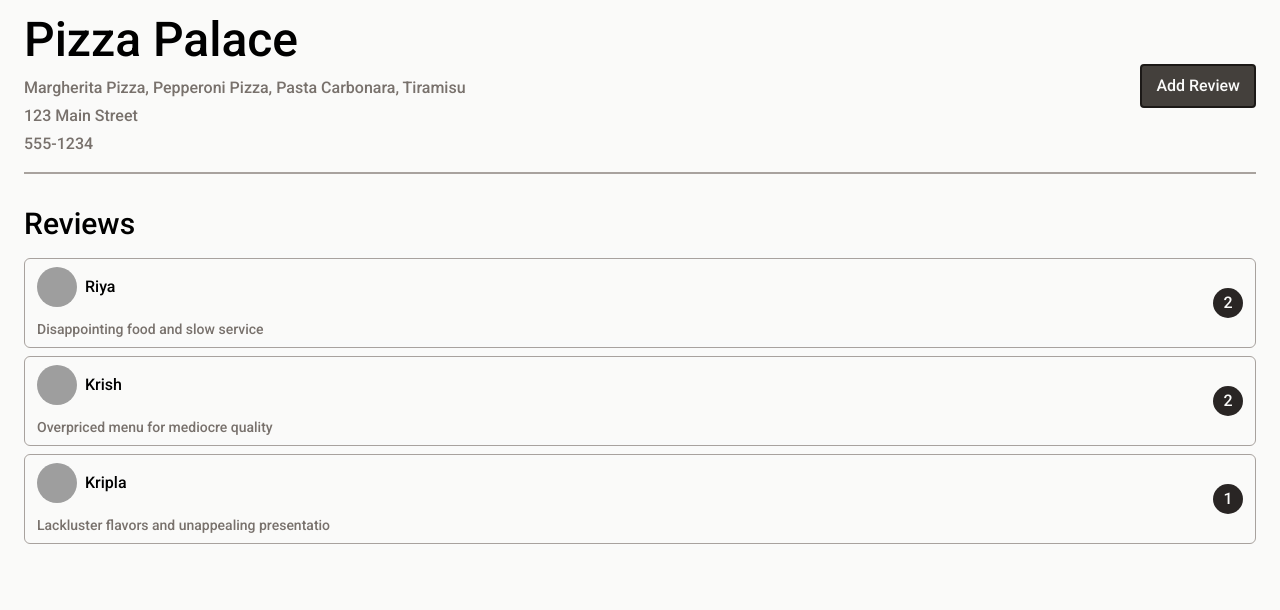
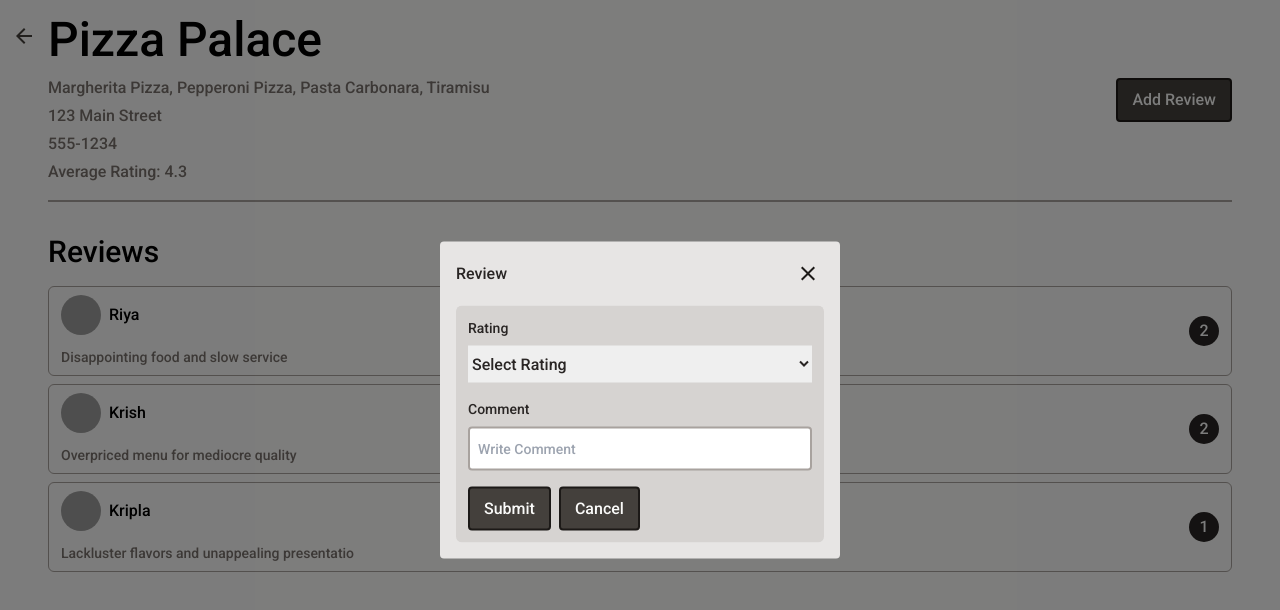
Before and after one commit to vivekbhatt07/MCR-6, a React (Vite) app: page /restaurantList/1 in a window 1280 px wide. Both pictures are taken after a click on the button "Add Review". Shown: the top 610 px of the page. Built offline with nearby package versions, Linux system fonts and the light colour scheme; grey boxes are pictures that could not be loaded.

Commit message:
Basic: Completed

```diff
--- a/src/Components/ModalProvider/index.jsx
+++ b/src/Components/ModalProvider/index.jsx
@@ -16,7 +16,7 @@ const ModalProvider = (props) => {
               handleClick={() => closeModal()}
               className="text-stone-950 hover:text-stone-950"
             >
-              <CloseIcon className="dark:text-stone-50" />
+              <CloseIcon className="text-stone-900" />
             </IconActionBtn>
           </div>
           <div className="bg-stone-50 rounded-md overflow-hidden">
--- a/src/Components/PageContainer/index.jsx
+++ b/src/Components/PageContainer/index.jsx
@@ -3,7 +3,8 @@ import React from "react";
 const PageContainer = (props) => {
   const { className, children } = props;
   const classes =
-    "min-h-screen max-w-[1280px] mx-auto bg-stone-50 py-4 px-6 " + className;
+    "min-h-screen max-w-[1280px] mx-auto bg-stone-50 py-4 px-12 relative " +
+    className;
   return <div className={classes}>{children}</div>;
 };
 
--- a/src/Components/TextInput/index.jsx
+++ b/src/Components/TextInput/index.jsx
@@ -7,7 +7,6 @@ const TextInput = (props) => {
     inputValue,
     inputPlaceholder,
     inputHandle,
-    isValid,
     className,
     TextInputStyles,
   } = props;
@@ -22,7 +21,6 @@ const TextInput = (props) => {
       value={inputValue}
       placeholder={inputPlaceholder}
       onChange={inputHandle}
-      aria-invalid={!isValid}
       className={classes}
       style={{ ...TextInputStyles }}
       required
--- a/src/Components/index.jsx
+++ b/src/Components/index.jsx
@@ -9,6 +9,8 @@ import {
   OutlinedActionBtn,
   TextActionLink,
 } from "./Actions";
+import TextInputLabel from "./TextInputLabel";
+import TextInput from "./TextInput";
 
 export {
   Card,
@@ -20,4 +22,6 @@ export {
   TextActionLink,
   OuterCard,
   ReviewCard,
+  TextInputLabel,
+  TextInput,
 };
--- a/src/Pages/Detail/index.jsx
+++ b/src/Pages/Detail/index.jsx
@@ -1,22 +1,79 @@
-import React from "react";
-import { useParams } from "react-router-dom";
+import React, { useState } from "react";
+import { useParams, useNavigate } from "react-router-dom";
+import ArrowBackIcon from "@mui/icons-material/ArrowBack";
 import {
   ContainedActionBtn,
+  IconActionBtn,
+  ModalProvider,
   PageContainer,
   ReviewCard,
+  TextInputLabel,
+  TextInput,
 } from "../../Components";
 import { useData } from "../../Context/DataContext";
 
 const Detail = () => {
   const { restaurantId } = useParams();
-  const { restaurantList } = useData();
+  const { restaurantList, setRestaurantList } = useData();
+  const navigate = useNavigate();
+  const [isReviewModalOpen, setIsReviewModalOpen] = useState(false);
+  const openReviewModal = () => setIsReviewModalOpen(true);
+  const closeReviewModal = () => setIsReviewModalOpen(false);
 
   const getRestaurant = restaurantList.find((currentRestaurant) => {
     return currentRestaurant.id == restaurantId;
   });
 
+  const [reviewData, setReviewData] = useState({
+    reviewRating: "",
+    reviewComment: "",
+  });
+
+  const reviewDatahandler = (event) => {
+    const { name, value } = event.target;
+    return setReviewData((prevReviewData) => {
+      return { ...prevReviewData, [name]: value };
+    });
+  };
+
+  const reviewSubmitHandler = (event) => {
+    event.preventDefault();
+    setRestaurantList((prevRestaurantList) => {
+      return prevRestaurantList.map((currentRestaurant) => {
+        return currentRestaurant.id == getRestaurant?.id
+          ? {
+              ...currentRestaurant,
+              ratings: [
+                ...currentRestaurant.ratings,
+                {
+                  rating: reviewData.reviewRating,
+                  comment: reviewData.reviewComment,
+                  revName: "Vivek",
+                  pp: "https://res.cloudinary.com/duqsyuriy/image/upload/v1687520455/Avatar/AvatarFifteen_wmdlk9.svg",
+                },
+              ],
+            }
+          : currentRestaurant;
+      });
+    });
+    console.log(reviewData);
+    setReviewData({
+      reviewRating: "",
+      reviewComment: "",
+    });
+    closeReviewModal();
+  };
+
   return (
     <PageContainer className="flex flex-col">
+      <IconActionBtn
+        handleClick={() => {
+          navigate(-1);
+        }}
+        className="absolute top-[20px] left-[8px]"
+      >
+        <ArrowBackIcon />
+      </IconActionBtn>
       <div className="flex justify-between pb-4 border-b-2 border-stone-400">
         <div className="flex flex-col gap-1">
           <h1 className="text-5xl mb-2">{getRestaurant?.name}</h1>
@@ -27,15 +84,84 @@ const Detail = () => {
               })
               .join(",  ")}
           </p>
+
           <span className="text-stone-500 font-normal">
             {getRestaurant?.address}
           </span>
           <span className="text-stone-500 font-normal">
             {getRestaurant?.phone}
           </span>
+          <p className="text-stone-500 font-normal">
+            Average Rating: {getRestaurant?.averageRating}
+          </p>
         </div>
         <div className="flex items-center">
-          <ContainedActionBtn>Add Review</ContainedActionBtn>
+          <ModalProvider
+            modalTitle="Review"
+            isOpen={isReviewModalOpen}
+            closeModal={closeReviewModal}
+            modalBtnVariant={
+              <ContainedActionBtn handleClick={openReviewModal}>
+                Add Review
+              </ContainedActionBtn>
+            }
+          >
+            <form
+              className="flex flex-col p-3 bg-stone-300 gap-4"
+              onSubmit={reviewSubmitHandler}
+            >
+              {/* <TextInputLabel labelText="Name">
+                <TextInput
+                  className="py-2"
+                  name="reviewName"
+                  onChange={reviewDatahandler}
+                  value={reviewData.reviewName}
+                />
+              </TextInputLabel> */}
+              <TextInputLabel labelText="Rating">
+                <select
+                  className="py-2"
+                  name="reviewRating"
+                  onChange={reviewDatahandler}
+                  value={reviewData.reviewRating}
+                  defaultValue="none"
+                >
+                  <option value="none">Select Rating</option>
+                  <option value="1">1</option>
+                  <option value="2">2</option>
+                  <option value="3">3</option>
+                  <option value="4">4</option>
+                  <option value="5">5</option>
+                </select>
+              </TextInputLabel>
+              <TextInputLabel labelText="Comment">
+                <TextInput
+                  inputName="reviewComment"
+                  inputType="text"
+                  inputPlaceholder="Write Comment"
+                  inputHandle={reviewDatahandler}
+                  inputValue={reviewData.reviewComment}
+                />
+              </TextInputLabel>
+              <div className="flex gap-2">
+                <ContainedActionBtn containBtnType="submit">
+                  Submit
+                </ContainedActionBtn>
+                <ContainedActionBtn
+                  containBtnType="button"
+                  handleClick={() => {
+                    closeReviewModal();
+                    setReviewData({
+                      reviewRating: "",
+                      reviewComment: "",
+                    });
+                  }}
+                >
+                  Cancel
+                </ContainedActionBtn>
+              </div>
+            </form>
+          </ModalProvider>
         </div>
       </div>
       <div className="flex flex-col gap-4 pt-8">
```
